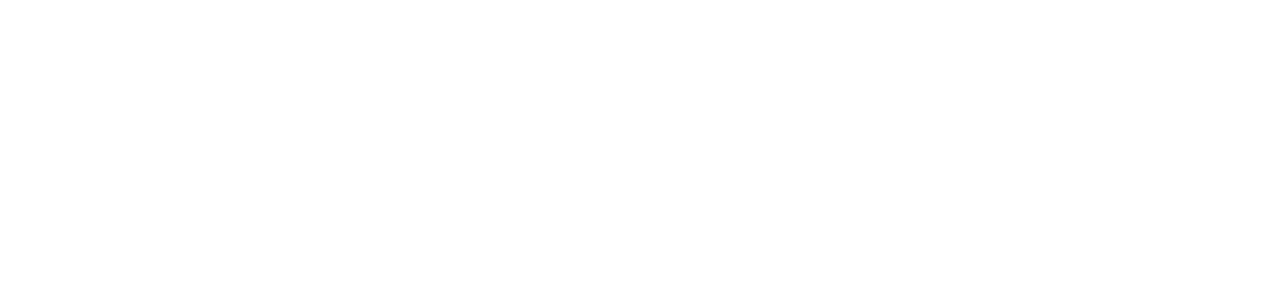
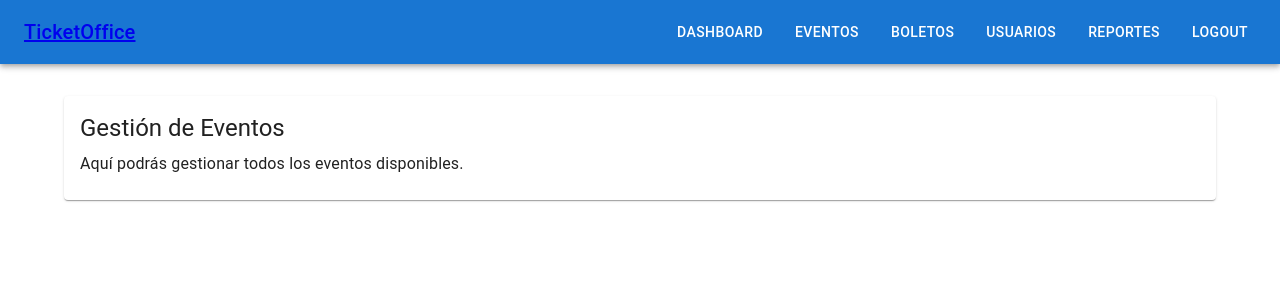
Before and after one commit to alejandrojuarez675/ticketoffice-frontend-2, a React (Create React App) app: page /admin/events in a window 1280 px wide. Before the commit this address had no page. Shown: the top 300 px of the page. Built offline with nearby package versions, Linux system fonts and the light colour scheme; sample sign-in values are in the browser's storage.

Commit message:
fix router and login interaction

```diff
--- a/src/App.tsx
+++ b/src/App.tsx
@@ -1,12 +1,12 @@
 import { BrowserRouter as Router, Routes, Route, Navigate } from 'react-router-dom';
 import BackofficeLayout from './components/BackofficeLayout';
-import Dashboard from './pages/Dashboard';
-import Events from './pages/Events';
-import Tickets from './pages/Tickets';
-import Users from './pages/Users';
-import Reports from './pages/Reports';
-import Login from './pages/Login';
-import Landing from './pages/Landing';
+import DashboardPage from './pages/DashboardPage';
+import EventsPage from './pages/EventsPage';
+import TicketsPage from './pages/TicketsPage';
+import UsersPage from './pages/UsersPage';
+import ReportsPage from './pages/ReportsPage';
+import LoginPage from './pages/LoginPage';
+import LandingPage from './pages/LandingPage';
 
 function PrivateRoute({ children }: { children: React.ReactNode }) {
   const isAuthenticated = localStorage.getItem('token');
@@ -18,27 +18,49 @@ function App() {
   return (
     <Router>
       <Routes>
-        <Route path="/" element={<Landing />} />
-        <Route path="/login" element={<Login />} />
+        {/* Public routes */}
+        <Route path="/" element={<LandingPage />} />
+        <Route path="/login" element={<LoginPage />} />
         <Route path="/logout" element={<Navigate to="/login" replace />} />
-        <Route
-          path="/admin"
-          element={
-              <BackofficeLayout>
-                  <PrivateRoute>
-                  <Routes>
-                    {/* <Route path="/" element={<Navigate to="dashboard" replace />} /> */}
-                    <Route path="dashboard" element={<Dashboard />} />
-                    <Route path="events" element={<Events />} />
-                    <Route path="tickets" element={<Tickets />} />
-                    <Route path="users" element={<Users />} />
-                    <Route path="reports" element={<Reports />} />
-                    {/* <Route path="*" element={<Navigate to="/admin/dashboard" replace />} />   */}
-                </Routes>
-                </PrivateRoute>
-              </BackofficeLayout>
-          }
-        />
+
+        {/* Protected admin routes */}
+        <Route path="/admin" element={<Navigate to="/admin/dashboard" replace />} />
+        <Route path="/admin/dashboard" element={
+          <PrivateRoute>
+            <BackofficeLayout>
+              <DashboardPage />
+            </BackofficeLayout>
+          </PrivateRoute>
+        } />
+        <Route path="/admin/events" element={
+          <PrivateRoute>
+            <BackofficeLayout>
+              <EventsPage />
+            </BackofficeLayout>
+          </PrivateRoute>
+        } />
+        <Route path="/admin/tickets" element={
+          <PrivateRoute>
+            <BackofficeLayout>
+              <TicketsPage />
+            </BackofficeLayout>
+          </PrivateRoute>
+        } />
+        <Route path="/admin/users" element={
+          <PrivateRoute>
+            <BackofficeLayout>
+              <UsersPage />
+            </BackofficeLayout>
+          </PrivateRoute>
+        } />
+        <Route path="/admin/reports" element={
+          <PrivateRoute>
+            <BackofficeLayout>
+              <ReportsPage />
+            </BackofficeLayout>
+          </PrivateRoute>
+        } />
+        <Route path="/admin/*" element={<Navigate to="/admin/dashboard" replace />} />
       </Routes>
     </Router>
   );
--- a/src/components/BackofficeLayout.tsx
+++ b/src/components/BackofficeLayout.tsx
@@ -19,30 +19,24 @@ const BackofficeLayout: React.FC<BackofficeLayoutProps> = ({ children }) => {
                 <a href="/">TicketOffice</a>
             </Typography>
             <Box sx={{ display: 'flex', gap: 2 }}>
-              <Button color="inherit" component={RouterLink} to="dashboard">
+              <Button color="inherit" component={RouterLink} to="/admin/dashboard">
                 Dashboard
               </Button>
-              <Button color="inherit" component={RouterLink} to="events">
+              <Button color="inherit" component={RouterLink} to="/admin/events">
                 Eventos
               </Button>
-              <Button color="inherit" component={RouterLink} to="tickets">
+              <Button color="inherit" component={RouterLink} to="/admin/tickets">
                 Boletos
               </Button>
-              <Button color="inherit" component={RouterLink} to="users">
+              <Button color="inherit" component={RouterLink} to="/admin/users">
                 Usuarios
               </Button>
-              <Button color="inherit" component={RouterLink} to="reports">
+              <Button color="inherit" component={RouterLink} to="/admin/reports">
                 Reportes
               </Button>
-              {localStorage.getItem('token') ? (
-                <Button color="inherit" component={RouterLink} to="/logout">
-                  Logout
-                </Button>
-              ) : (
-                <Button color="inherit" component={RouterLink} to="/login">
-                  Login
-                </Button>
-              )}
+              <Button color="inherit" component={RouterLink} to="/logout">
+                Logout
+              </Button>
             </Box>
           </Toolbar>
         </AppBar>
--- a/src/pages/Login.tsx
+++ b/src/pages/LoginPage.tsx
@@ -1,4 +1,4 @@
-import React, { useState } from 'react';
+import React, { useState, useEffect } from 'react';
 import {
   Box,
   Container,
@@ -20,10 +20,12 @@ const Login: React.FC = () => {
   const [error, setError] = useState('');
   const [loading, setLoading] = useState(false);
 
-  const handleLogout = () => {
-    authService.logout();
-    navigate('/');
-  };
+  useEffect(() => {
+    const token = localStorage.getItem('token');
+    if (token) {
+      localStorage.removeItem('token');
+    }
+  }, [navigate]);
 
   const handleSubmit = async (e: React.FormEvent) => {
     e.preventDefault();
@@ -42,8 +44,8 @@ const Login: React.FC = () => {
       localStorage.setItem('token', token);
       localStorage.setItem('user', JSON.stringify(user));
 
-      // Redirect to admin
-      navigate('/admin');
+      // Redirect to dashboard
+      navigate('/admin/dashboard');
     } catch (err) {
       setError(err instanceof Error ? err.message : 'Error al iniciar sesión');
     } finally {
```
Also changed, not shown: src/pages/DashboardPage.tsx (renamed from src/pages/Dashboard.tsx), src/pages/EventsPage.tsx (renamed from src/pages/Events.tsx), src/pages/LandingPage.tsx (renamed from src/pages/Landing.tsx), src/pages/ReportsPage.tsx (renamed from src/pages/Reports.tsx), src/pages/TicketsPage.tsx (renamed from src/pages/Tickets.tsx), src/pages/UsersPage.tsx (renamed from src/pages/Users.tsx).
